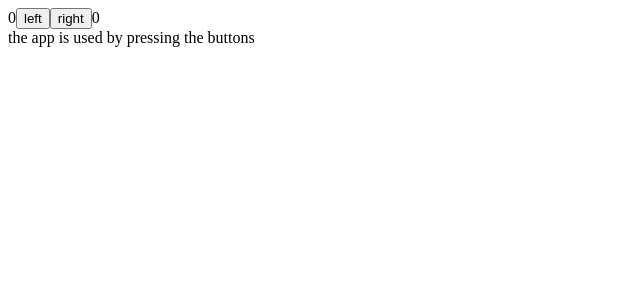
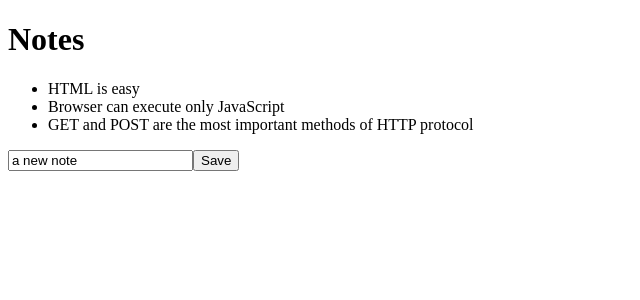
Before and after one commit to onrush1995/Fullstackopen, a React (Create React App) app in the folder part1/courseinfo/: page / in a window 1280 px wide. Shown: the top 300 px of the page, without its empty margins (0-640 px from the left). Built offline with nearby package versions, Linux system fonts and the light colour scheme.

Commit message:
Made a from of app

```diff
--- a/part1/courseinfo/src/App.js
+++ b/part1/courseinfo/src/App.js
@@ -1,58 +1,32 @@
 import React, { useState } from 'react';
+import Note from './components/Note'
 
-const History = (props) => {
-    const newArray = props.allClicks.map((x) => x);
-    console.log(newArray);
+const App = (props) => {
+  const [notes, setNotes] = useState(props.notes)
+  const [newNote,setNewNote]= useState("a new note")
 
-    const initialValue = 0;
-    const reducer = (accumulator, item) => {
-        return accumulator + item;
-    };
-    const total = props.allClicks.reduce(reducer, initialValue);
-    if (props.allClicks.length === 0) {
-        return <div>the app is used by pressing the buttons</div>;
-    }
-    return (
-        <div>
-            button press history: {props.allClicks.join(' ')}
-            <h1>{total}</h1>
-        </div>
-    );
-};
+  const addNote = (event) => {
+    event.preventDefault()
+    console.log(event.target)
+    setNewNote(event.target.value)
+  }
 
-const App = () => {
-    const [
-        left,
-        setLeft
-    ] = useState(0);
-    const [
-        right,
-        setRight
-    ] = useState(0);
-    const [
-        allClicks,
-        setAll
-    ] = useState([]);
-
-    const handleLeftClick = () => {
-        setAll(allClicks.concat(1));
-        setLeft(left + 1);
-    };
-
-    const handleRightClick = () => {
-        setAll(allClicks.concat(-1));
-        setRight(right + 1);
-    };
-
-    return (
-        <div>
-            {left}
-            <button onClick={handleLeftClick}>left</button>
-            <button onClick={handleRightClick}>right</button>
-            {right}
-            <History allClicks={allClicks} />
-        </div>
-    );
-};
+  return (
+    <div>
+      <h1>Notes</h1>
+      <ul>
+        {notes.map(note =>
+          <Note key={note.id} note={note} />
+        )}
+      </ul>
+      <form onSubmit={addNote}>
+          <input value={newNote}
+          onChange={addNote}
+          />
+          <button>Save</button>
+      </form>
+    </div>
+  )
+}
 
 export default App;
--- /dev/null
+++ b/part1/courseinfo/src/components/Note.js
@@ -0,0 +1,9 @@
+import React from "react";
+
+const Note = ({ note }) => {
+  return (
+    <li>{note.content}</li>
+  )
+}
+
+export default Note
--- a/part1/courseinfo/src/index.js
+++ b/part1/courseinfo/src/index.js
@@ -1,6 +1,27 @@
 import React from 'react';
 import ReactDOM from 'react-dom';
-
 import App from './App';
 
-ReactDOM.render(<App />, document.getElementById('root'));
+const notes = [
+    {
+      id: 1,
+      content: 'HTML is easy',
+      date: '2019-05-30T17:30:31.098Z',
+      important: true
+    },
+    {
+      id: 2,
+      content: 'Browser can execute only JavaScript',
+      date: '2019-05-30T18:39:34.091Z',
+      important: false
+    },
+    {
+      id: 3,
+      content: 'GET and POST are the most important methods of HTTP protocol',
+      date: '2019-05-30T19:20:14.298Z',
+      important: true
+    }
+  ]
+
+
+ReactDOM.render(<App notes={notes}/>, document.getElementById('root'));
```
